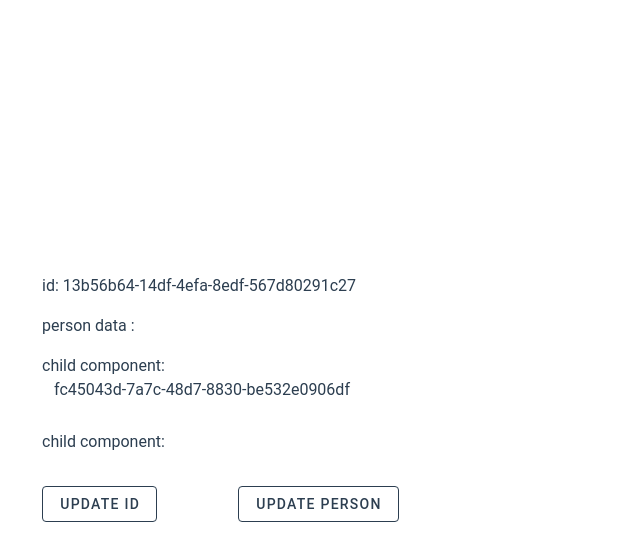
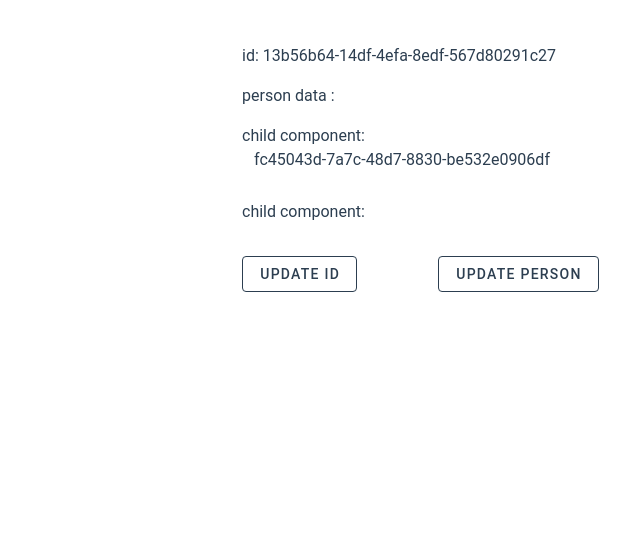
Before and after one commit to phamhaduy95/vue-learning, a Vue app: page / in a window 1280 px wide. Shown: the top 560 px of the page, without its empty margins (214-854 px from the left). Built offline with nearby package versions, Linux system fonts and the light colour scheme.

Commit message:
update global style

```diff
--- a/src/assets/base.css
+++ b/src/assets/base.css
@@ -19,6 +19,12 @@
     --vt-c-text-light-2: rgba(60, 60, 60, 0.66);
     --vt-c-text-dark-1: var(--vt-c-white);
     --vt-c-text-dark-2: rgba(235, 235, 235, 0.64);
+}
+
+*,
+*::after,
+*::before {
+    box-sizing: border-box;
 }
 
 /* semantic color variables for this project */
--- a/src/assets/main.css
+++ b/src/assets/main.css
@@ -2,35 +2,6 @@
 @import './reset.css';
 
 #app {
-  max-width: 1280px;
-  margin: 0 auto;
-  padding: 2rem;
-
-  font-weight: normal;
+    max-width: 1280px;
+    margin: 2em auto;
 }
-
-a,
-.green {
-  text-decoration: none;
-  color: hsla(160, 100%, 37%, 1);
-  transition: 0.4s;
-}
-
-@media (hover: hover) {
-  a:hover {
-    background-color: hsla(160, 100%, 37%, 0.2);
-  }
-}
-
-@media (min-width: 1024px) {
-  body {
-    display: flex;
-    place-items: center;
-  }
-
-  #app {
-    display: grid;
-    grid-template-columns: 1fr 1fr;
-    padding: 0 2rem;
-  }
-}
```
Lines whose indentation alone changed are shown as unchanged.
